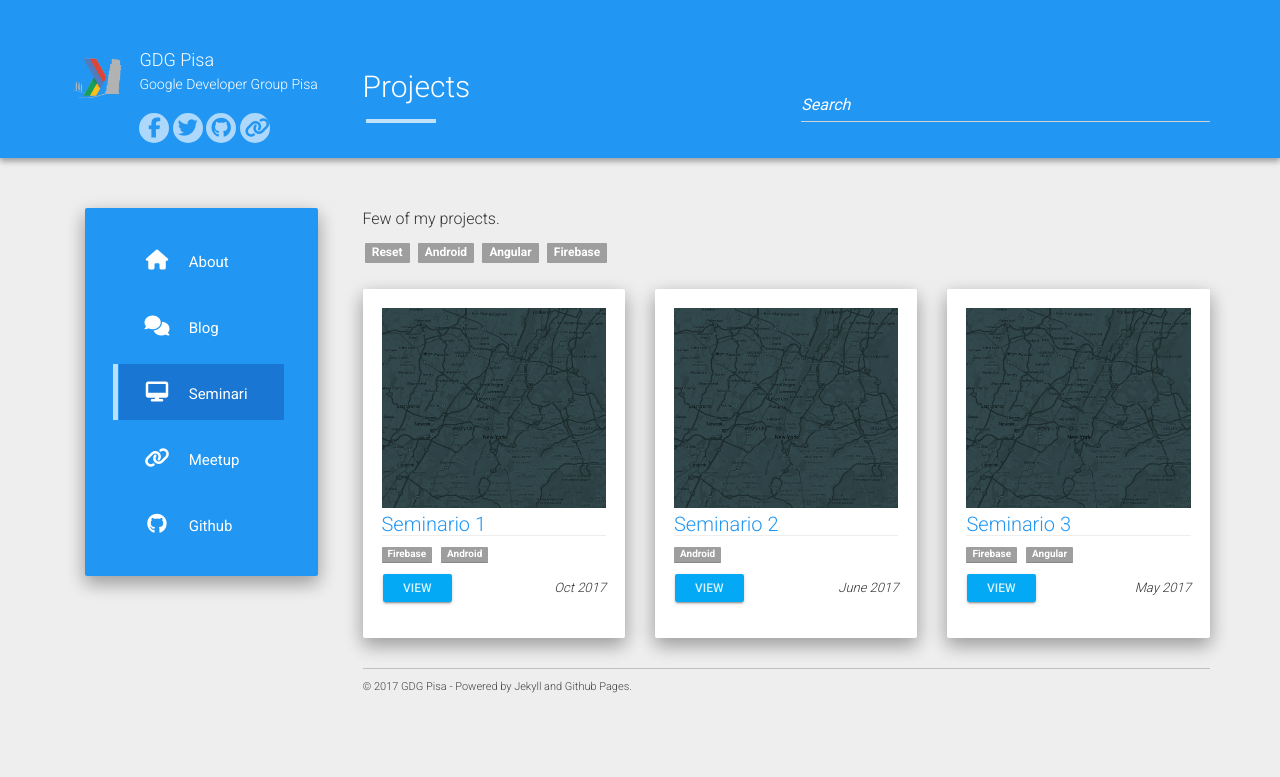
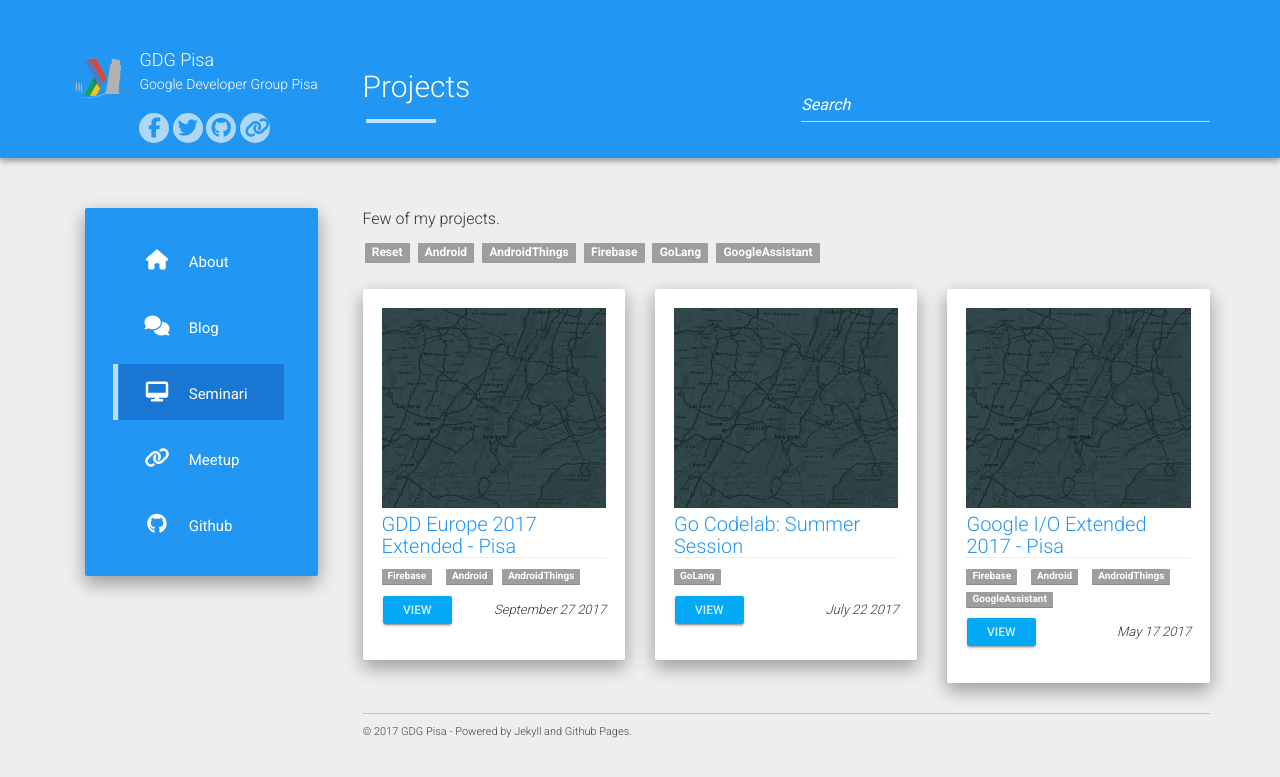
Before and after one commit to gdgpisa/gdgpisa.github.io, a Jekyll site: the page built from projects.md, in a window 1280 px wide. Shown: the top 777 px of the page. Built offline with Jekyll 4.4.1, drawn with Linux system fonts in a browser that asks for light colours; nearby versions of some CDN libraries.

Commit message:
Aggiornati url , dataa e titolo degli utlimi 3 eventi
Gli eventi precedenti e le foto le metterò in serata

```diff
--- a/_data/projects.json
+++ b/_data/projects.json
@@ -1,23 +1,23 @@
 [
 	{
-		"name": "Seminario 1",
+		"name": "GDD Europe 2017 Extended - Pisa",
 		"image": "placeholder.jpg",
-		"url": "#",
-		"date": "Oct 2017",
-		"tags": ["Firebase","Android"]
+		"url": "https://www.meetup.com/GDG-Pisa/events/242326529/",
+		"date": "September 27 2017",
+		"tags": ["Firebase","Android","AndroidThings"]
 	},
 	{
-		"name": "Seminario 2",
+		"name": "Go Codelab: Summer Session",
 		"image": "placeholder.jpg",
-		"url": "#",
-		"date": "June 2017",
-		"tags": ["Android"]
+		"url": "https://www.meetup.com/GDG-Pisa/events/241421858/",
+		"date": "July 22 2017",
+		"tags": ["GoLang"]
 	},
 	{
-		"name": "Seminario 3",
+		"name": "Google I/O Extended 2017 - Pisa",
 		"image": "placeholder.jpg",
-		"url": "#",
-		"date": "May 2017",
-		"tags": ["Firebase","Angular"]
+		"url": "https://www.meetup.com/GDG-Pisa/events/239784476/",
+		"date": "May 17 2017",
+		"tags": ["Firebase","Android","AndroidThings","GoogleAssistant"]
 	}
 ]
```
